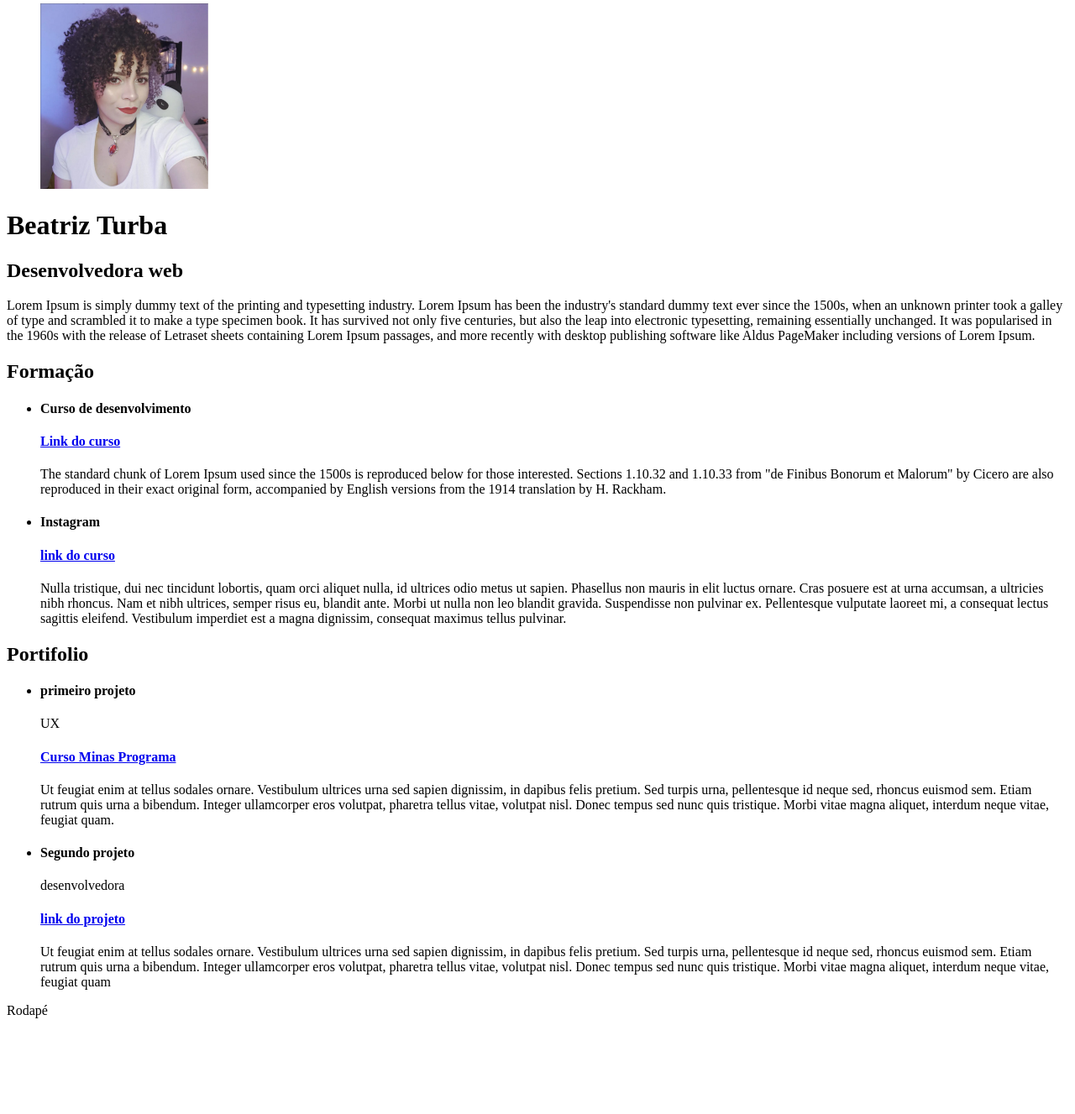
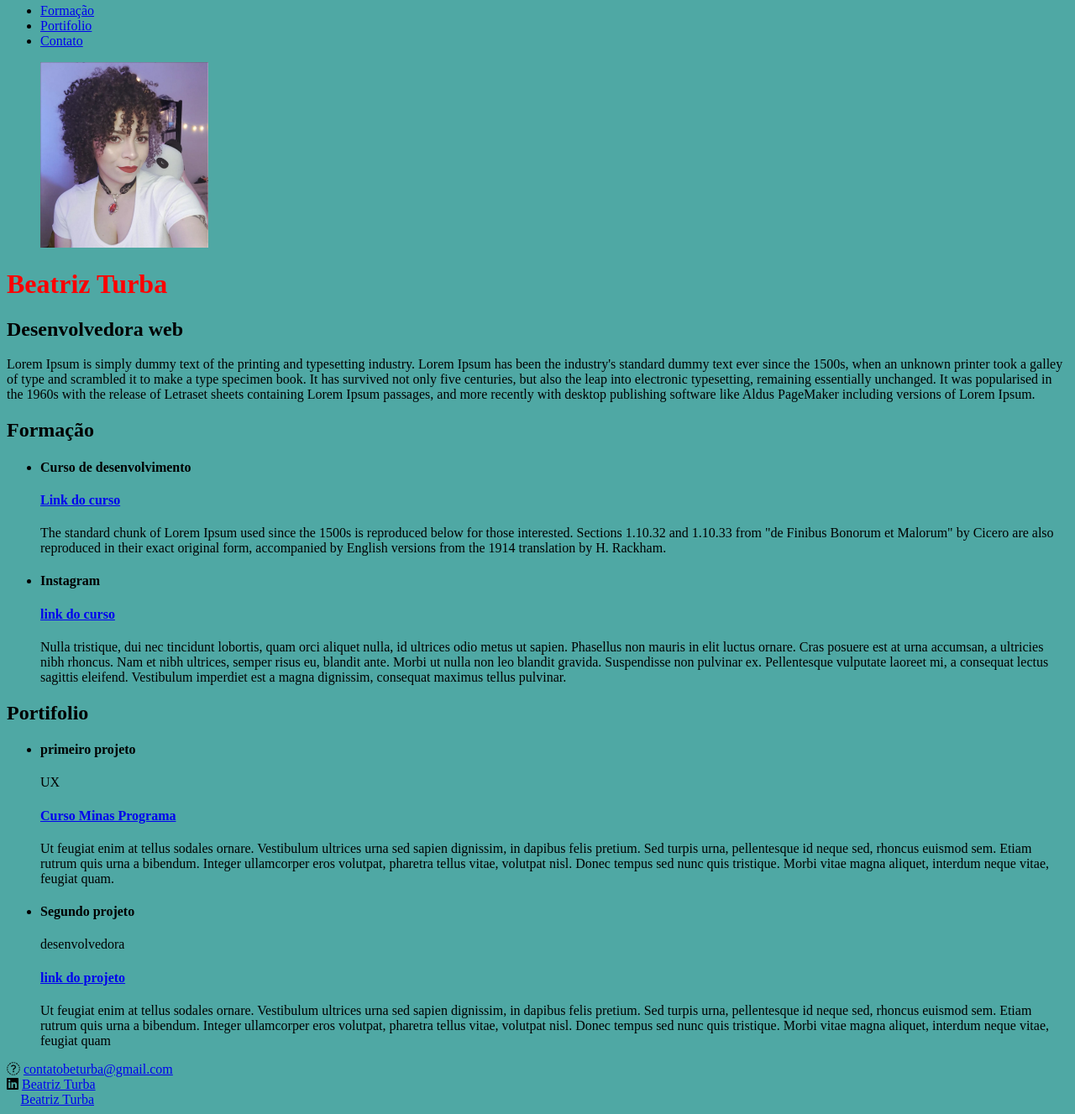
Before and after one commit to Beturba/Portifolio-, a plain HTML site: page Index.html in a window 1280 px wide. Shown: the part 12-1339 px from the top of the page at 84% size. Before the commit the page ends 1233 px from the top, so only its background shows below. Drawn offline with Linux system fonts and the light colour scheme.

Commit message:
adicionando a navbar no portifolio

```diff
--- /dev/null
+++ b/CSS/style.css
@@ -0,0 +1,6 @@
+body {
+background-color: rgb(79, 168, 164);
+ }
+seletor {
+    color: blue;
+}
--- a/Index.html
+++ b/Index.html
@@ -6,17 +6,36 @@
         <title>
             Portifolio - GitHub
          </title>
+
+         <link rel="stylesheet" href="css/style.css">
+
      </head>
+
+
+
      <body>
+         <navbar>
+             <ul>
+                 <li>
+                     <a href="#formacao">Formação</a>
+                 </li>
+                 <li>
+                     <a href="#portifolio">Portifolio</a>
+                 </li>
+                 <li>
+                     <a href="#contato">Contato</a>
+                 </li>
+             </ul>
+         </navbar>
          <main>
 <figure>
     <img src="./imagem/Bê_foto_de_perfil.png" alt=" Foto de perfil da Beatriz Turba" width="200px">
 </figure>
-      <h1>Beatriz Turba</h1>
+      <h1 style="color: red">Beatriz Turba</h1>
       <h2>Desenvolvedora web</h2>
       <p>Lorem Ipsum is simply dummy text of the printing and typesetting industry. Lorem Ipsum has been the industry's standard dummy text ever since the 1500s, when an unknown printer took a galley of type and scrambled it to make a type specimen book. It has survived not only five centuries, but also the leap into electronic typesetting, remaining essentially unchanged. It was popularised in the 1960s with the release of Letraset sheets containing Lorem Ipsum passages, and more recently with desktop publishing software like Aldus PageMaker including versions of Lorem Ipsum.</p>
         </main>
-<section>
+<section id=" formacao">
     <h1> Formação</h1>
 <ul>
     <li>
@@ -46,21 +65,37 @@
  <h4><a href="https://minasprogramam.com/"target="_black">Curso Minas Programa</a> </h4>
  <p>Ut feugiat enim at tellus sodales ornare. Vestibulum ultrices urna sed sapien dignissim, in dapibus felis pretium. Sed turpis urna, pellentesque id neque sed, rhoncus euismod sem. Etiam rutrum quis urna a bibendum. Integer ullamcorper eros volutpat, pharetra tellus vitae, volutpat nisl. Donec tempus sed nunc quis tristique. Morbi vitae magna aliquet, interdum neque vitae, feugiat quam.</p>
  </li>
-<LI>
+<li>
     <h4> Segundo projeto</h4>
     <p>desenvolvedora</p>
     <h4>
-        <a href="minasprograma" target="_black"> link do projeto</a> </h4>
+        <a href="minasprograma" target="_black"> link do projeto
+    </a>
+    </h4>
 
-        <p>Ut feugiat enim at tellus sodales ornare. Vestibulum ultrices urna sed sapien dignissim, in dapibus felis pretium. Sed turpis urna, pellentesque id neque sed, rhoncus euismod sem. Etiam rutrum quis urna a bibendum. Integer ullamcorper eros volutpat, pharetra tellus vitae, volutpat nisl. Donec tempus sed nunc quis tristique. Morbi vitae magna aliquet, interdum neque vitae, feugiat quam</p>
-</LI>
+    <p>
+        Ut feugiat enim at tellus sodales ornare. Vestibulum ultrices urna sed sapien dignissim, in dapibus felis pretium. Sed turpis urna, pellentesque id neque sed, rhoncus euismod sem. Etiam rutrum quis urna a bibendum. Integer ullamcorper eros volutpat, pharetra tellus vitae, volutpat nisl. Donec tempus sed nunc quis tristique. Morbi vitae magna aliquet, interdum neque vitae, feugiat quam</p>
+    </li>
 </ul>
+</section>
+<section id="portifolio"></section>
+
+<footer id="contato">
+   <div>
+    <i class="fas fa-envelopes-square"></i>
+     <a href="mailto:contatobeturba@gmail.com">contatobeturba@gmail.com</a>
+   </div>
+   <div>
+    <i class="fab fa-brands fa-linkedin"></i>
+    <a href="https://www.linkedin.com/in/beatriz-turba-b4790898/" target="_blank"> Beatriz Turba</a>
+   </div>
+   <div><i class="fa-brands fa-git-square"></i>
+    <a href="https://github.com/Beturba" target="_blank"> Beatriz Turba</a>
 
 
-</section>
-<footer>
-    Rodapé
+</div>
 </footer>
-
+<script src="https://use.fontawesome.com/releases/v5.15.3/js/all.js" data-auto-replace-svg="nest"></script>
+        <link rel="stylesheet" href="https://cdnjs.cloudflare.com/ajax/libs/font-awesome/4.7.0/css/font-awesome.min.css">
  </body>
 </html>
```
Also changed, not shown: imagem/md_5afd688996524.jpg (added).
